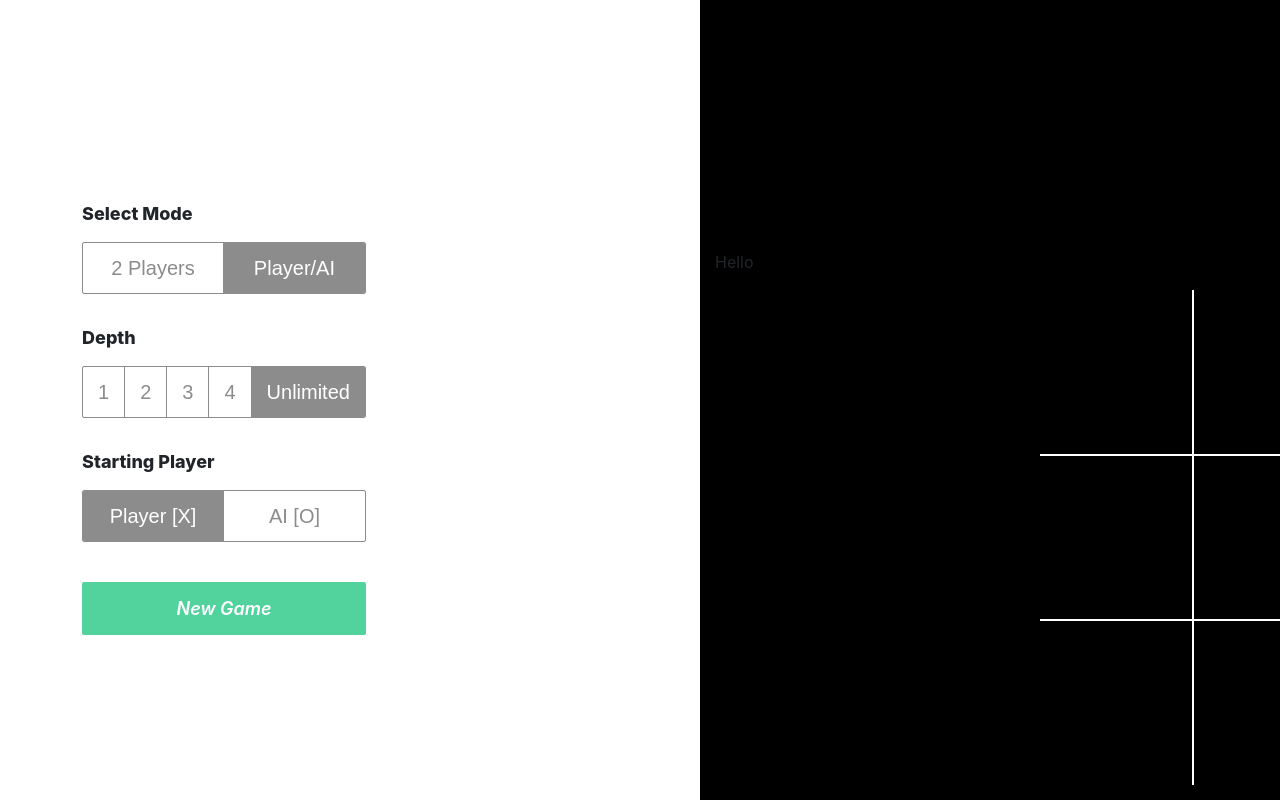
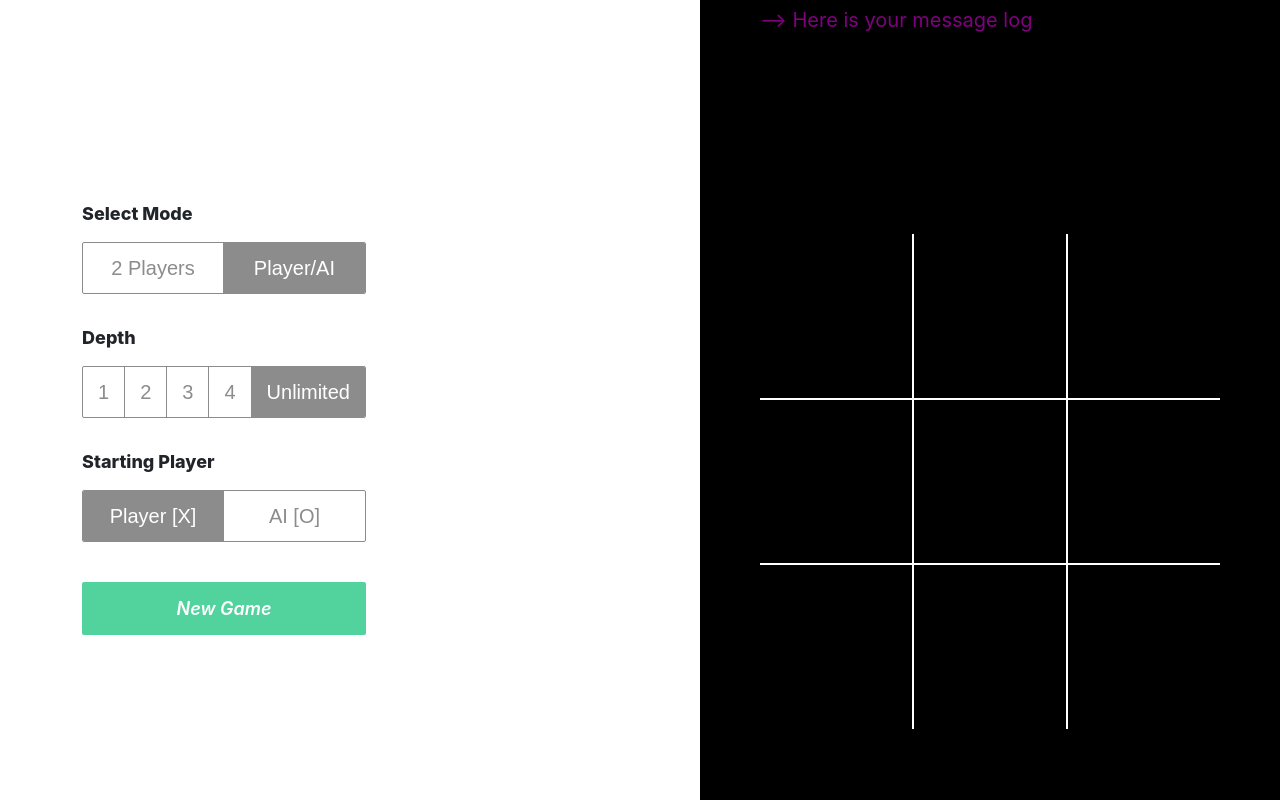
Before and after one commit to parasgoyal12/msftMarsProj, a plain HTML site: page index.html in a window 1280 px wide. Drawn offline with nearby package versions, Linux system fonts and the light colour scheme.

Commit message:
Message added

```diff
--- a/index.html
+++ b/index.html
@@ -62,8 +62,8 @@
 
 	<div id="main">
 
-	<div class="container-fluid">
-		<p class='text-align:center;color:#ffffff;'>Hello</p>
+	<div class="black box">
+		<p class="message">--> Here is your message log</p>
 		<table class='board'>
 			<tr>
 				<td class="cell" id="0"> </td>
--- a/script.js
+++ b/script.js
@@ -147,7 +147,11 @@ board.addEventListener('click',e=>{
         if(turn===1){
             if(!board_state.isTerminal()&&board_state.insert('X',e.target.id)){
             e.target.innerText='X';
-            if(board_state.isTerminal())console.log(`X Wins!!`);
+            e.target.style.color = "blue";
+            if(board_state.isTerminal()){
+                console.log(`X Wins!!`);
+                // console.log(board_state.isTerminal().direction);
+            }
             turn=0;
             }
             else{
--- a/style.css
+++ b/style.css
@@ -37,23 +37,21 @@ table tr td:last-child {
   line-height: 200px;
 }
 
-#main{
-  margin-top: 0px;
-  min-height: 100%;
-  min-height: 100vh;
-  display: flex;
-  background-color: black;
-  margin-left: 700px;
-
-  padding-top: 250px;
-}
-
 table {
   width: 460px;
   height: 460px;
   float: left;
   position: relative;
-  margin-left: 325px;
+  margin-top: 200px;
+  display: flex;
+  align-items: center;
+  justify-content: center;
+}
+
+.message {
+  font-size: 20px;
+  color: purple;
+  padding-top: 5px;
 }
 
 /* img {
@@ -75,6 +73,15 @@ table {
     align-items: center;
     justify-content: center;
     background-color: #ffffff; }
+  #container #main{
+    margin-top: 0px;
+    min-height: 100%;
+    min-height: 100vh;
+    display: flex;
+    background-color: black;
+    justify-content: center;
+    margin-left: 700px;
+}
 
 #newgame {
   background-color: #52d29d;
```
